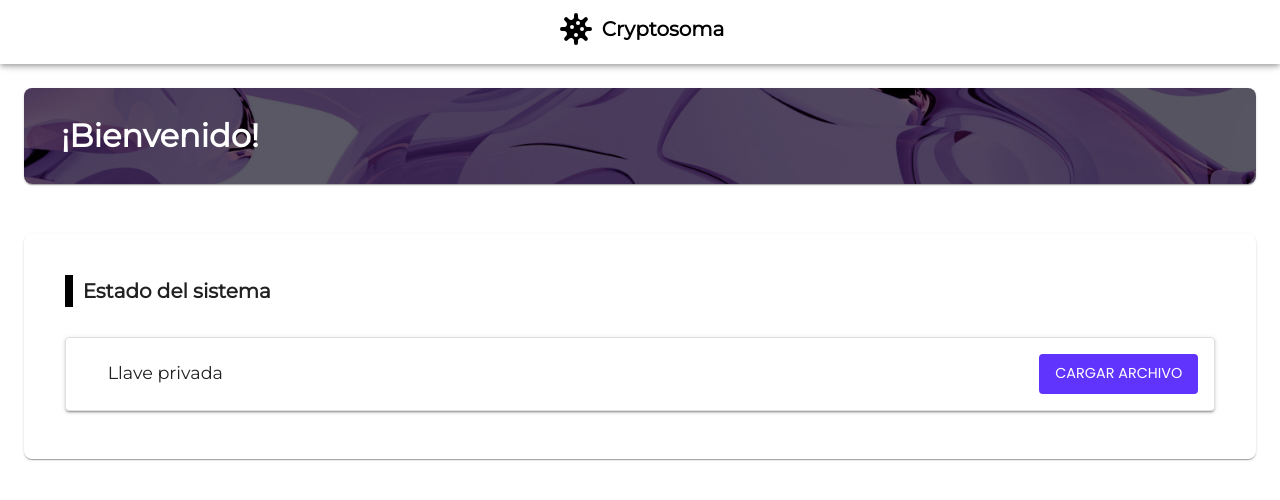
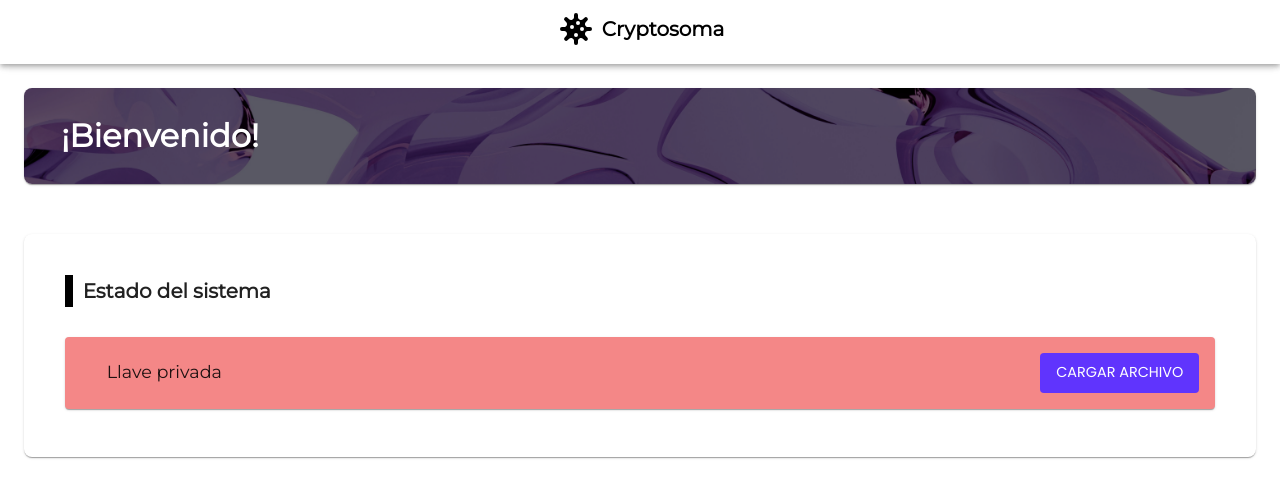
Before and after one commit to Aom29/medical-prescriptions-crypto-client, a React (Vite) app in the folder medical-prescriptions-crypto-client/: page /home-medic in a window 1280 px wide. Shown: the top 500 px of the page. Built offline with nearby package versions, Linux system fonts and the light colour scheme; some icons are missing.

Commit message:
condiciones del home-medico listas

```diff
--- a/medical-prescriptions-crypto-client/src/components/medic/HomeComponent.jsx
+++ b/medical-prescriptions-crypto-client/src/components/medic/HomeComponent.jsx
@@ -1,9 +1,29 @@
+import { useRef, useState } from 'react';
 import { Card, Typography, CardContent, Stack, Box }  from '@mui/material';
 import KeyIcon from '@mui/icons-material/Key';
 import '../../css/medic/medic.css';
 import ButtonsMod from '../ButtonsMod';
 
 function HomeHeader () {
+  const [archivoCargado, setArchivoCargado] = useState(false);
+  const inputRef = useRef(null);
+
+  const handleClickBoton = () => {
+    console.log('Presioné esta mamada');
+    if (inputRef.current) {
+      inputRef.current.click();
+    }
+  };
+
+  const handleArchivoCargado = (event) => {
+    const archivo = event.target.files[0];
+    if (archivo) {
+      setArchivoCargado(true);
+    } else {
+      setArchivoCargado(false);
+    }
+  }
+
   return (
     <Card position='static'
       sx={{
@@ -27,9 +47,9 @@ function HomeHeader () {
               alignContent: 'center',
               padding: 2,
               borderRadius: 1,
-              boxShadow: 2,
-              border: '0.1px solid #e0e0e0',
-              backgroundColor: 'white',
+              boxShadow: 1,
+              backgroundColor: archivoCargado ? '#a5ff91' : '#f48787',
+              transition: 'background-color 0.3s ease',
             }}
           >
             <Stack direction='row' sx={{ display: 'flex', alignItems: 'center' }}>
@@ -38,14 +58,22 @@ function HomeHeader () {
                 Llave privada
               </Typography>
             </Stack>
+
             <div>
+              <input
+                type='file'
+                accept='.key,.pem'
+                ref={inputRef}
+                onChange={handleArchivoCargado}
+                style={{ display: 'none' }}
+              />
               <ButtonsMod
                 variant='principal'
                 textCont='Cargar archivo'
                 width='100%'
                 height='2.5rem'
-                clickEvent=''
-                type='submit'
+                clickEvent={handleClickBoton}
+                type='button'
               />
             </div>
           </Box>
```
